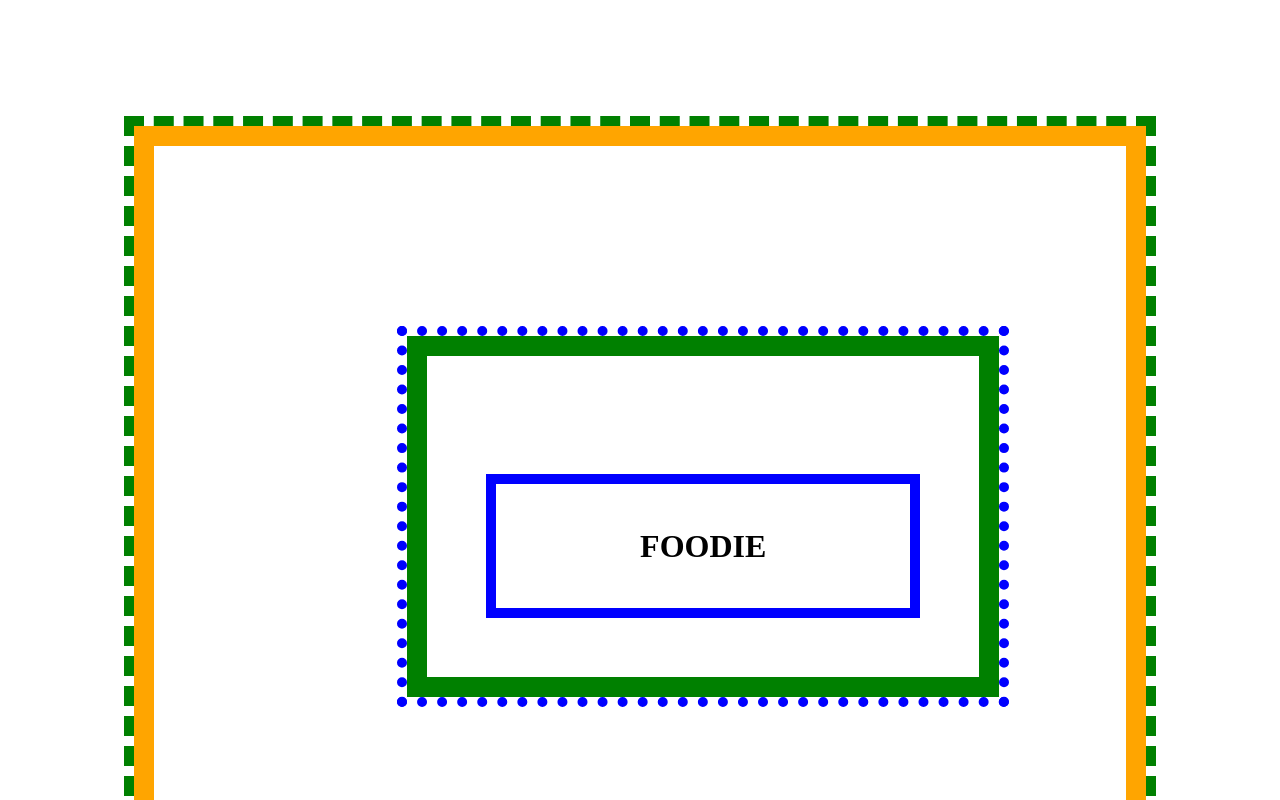
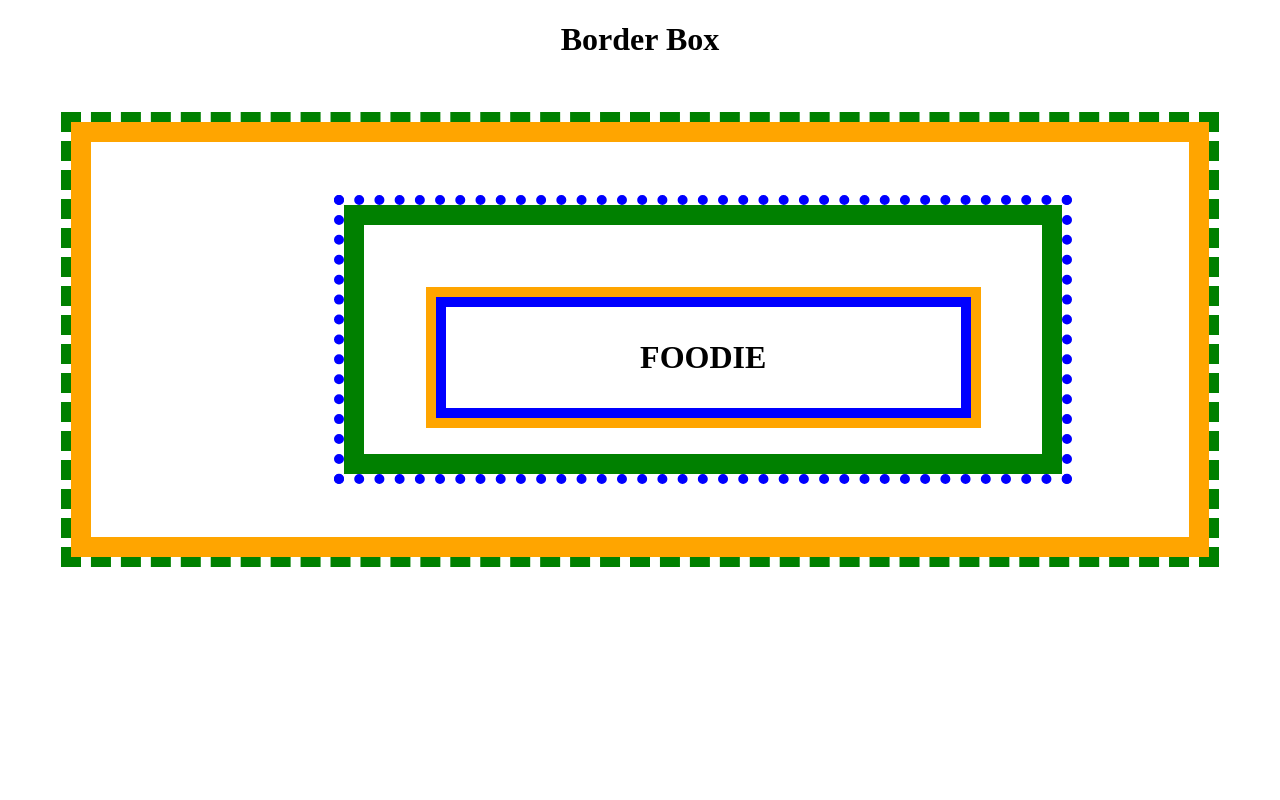
Before and after one commit to Angara-Marie/Padding, a plain HTML site: page index.html in a window 1280 px wide. Shown: the top 800 px of the page. Drawn offline with Linux system fonts and the light colour scheme.

Commit message:
Added title

```diff
--- a/index.css
+++ b/index.css
@@ -1,28 +1,29 @@
+body {
+  height: 100%;
+}
+h1{
+    text-align: center;
+}
+
 .container{
     border: solid 20px orange;
-    padding-left: 20%;
-    padding-right: 10%;
-    padding-top: 15%;
-    padding-bottom: 15%;
     outline: dashed 10px green;
-    margin: 10%;
+    margin:5%;
+    padding: 5% 10% 5% 20%;
+    height: 50%;
 
 
 }
 .box1{
     border: solid 20px green;
-    padding-left: 10%;
-    padding-right: 10%;
-    padding-top: 20%;
-    padding-bottom: 10%;
     outline: dotted 10px blue;
+    padding: 10% 10% 5% 10%;
+    height: 40%;
 }
 .box2{
     border: solid  10px blue;
-    padding-top: 5%;
-    padding-bottom: 5%;
-    padding-left: 5%;
-    padding-right: 5%;
+    padding: 2% 2%;
     text-align: center;
-    outline: solid 10gpx orange;
+    outline: solid 10px orange;
+    height: 20%;
 }
--- a/index.html
+++ b/index.html
@@ -8,6 +8,7 @@
     <link rel="stylesheet"href="index.css">
 </head>
 <body>
+    <div class="title"><h1>Border Box</h1></div>
     <div class="container">
         <div class="box1">
             <div class="box2">
```
